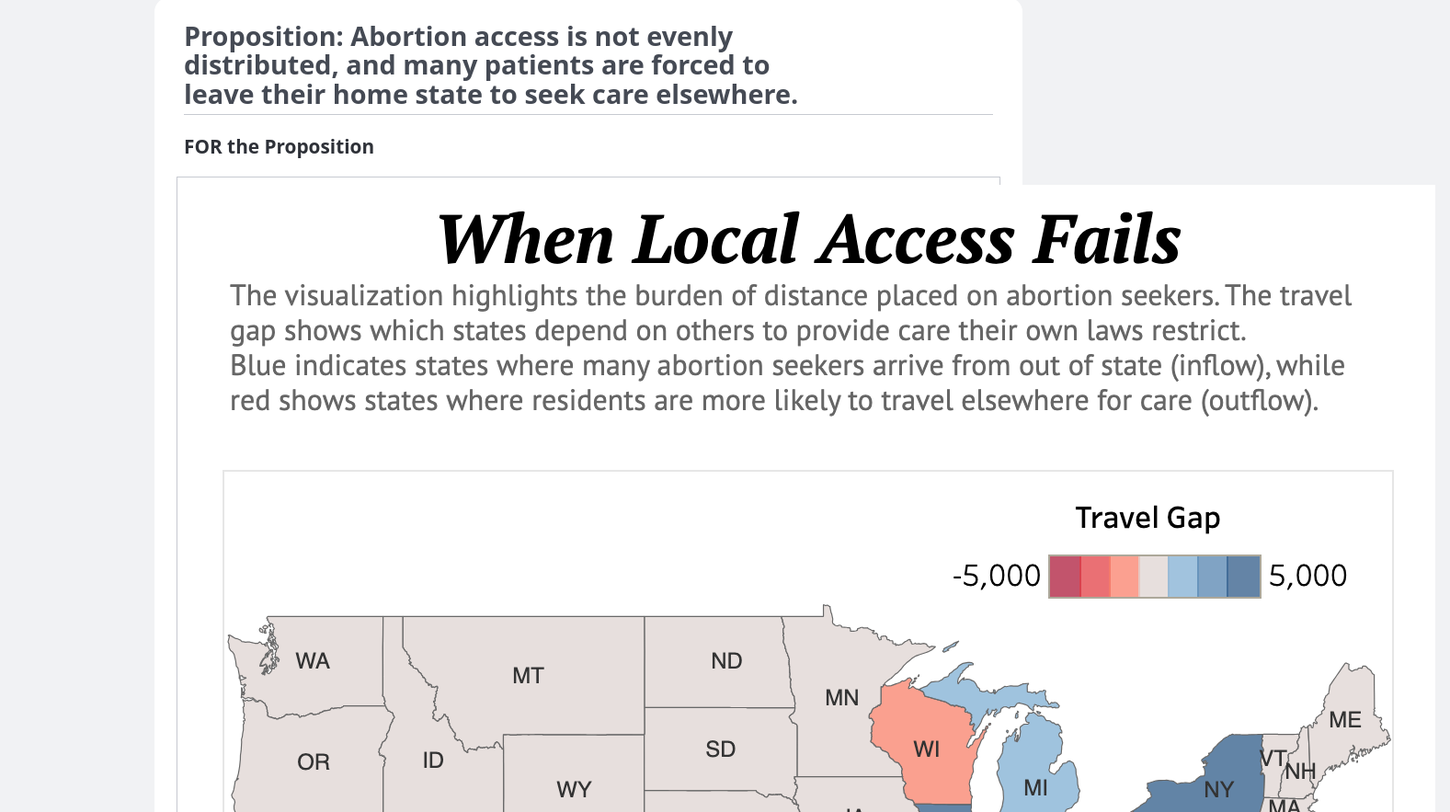
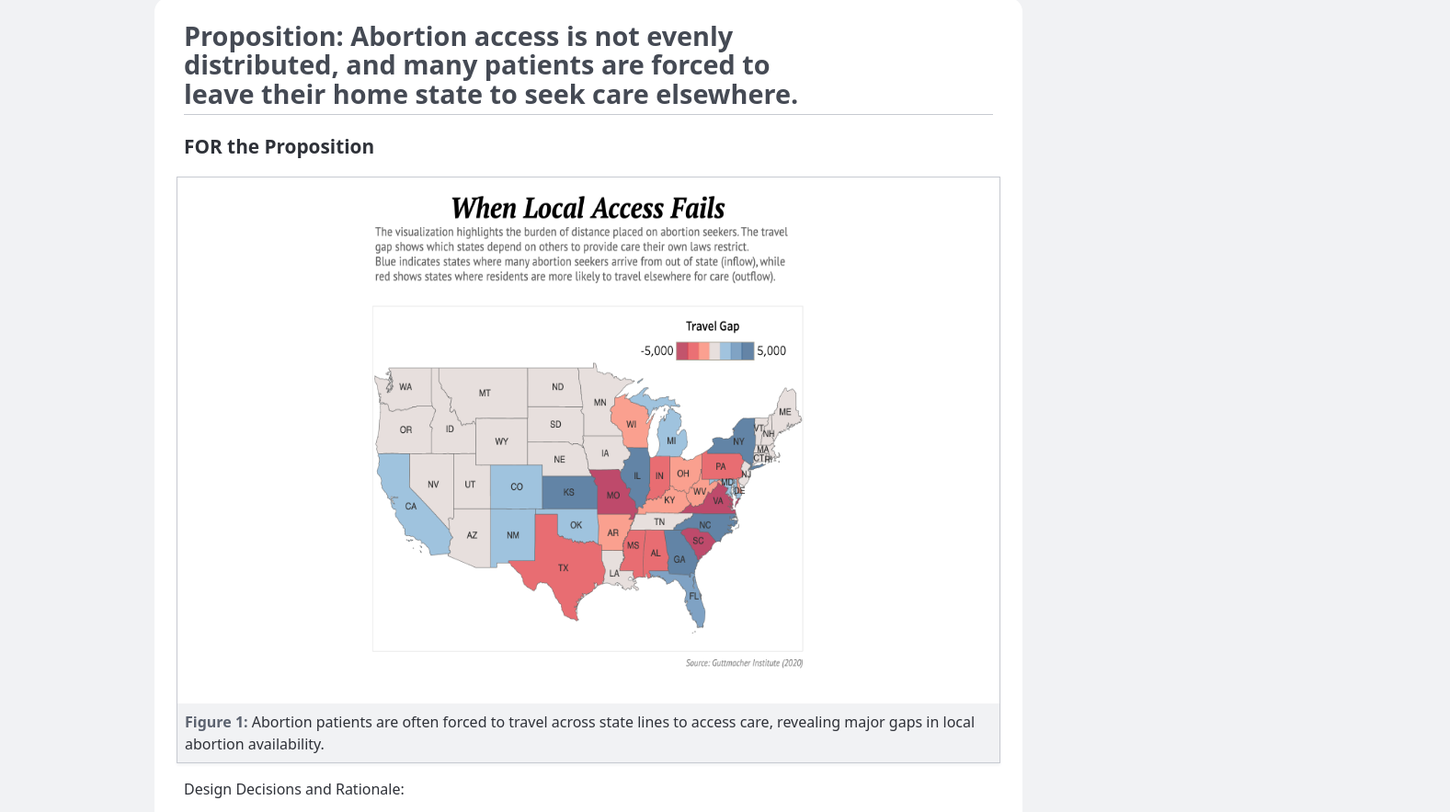
Before and after one commit to lindbergryan04/opposing-data-vis, a plain HTML site: page index.html in a window 1280 px wide. Shown: the part 362-1245 px from the top of the page at 92% size, 1577 px wide, since content can reach past the window. Drawn offline with Linux system fonts and the light colour scheme.

Commit message:
edit image dimensions

```diff
--- a/index.html
+++ b/index.html
@@ -138,6 +138,11 @@
           }
         }
       }
+
+      img {
+        width: 500px;
+        height: 550px;
+      }
     </style>
   </head>
 
```
